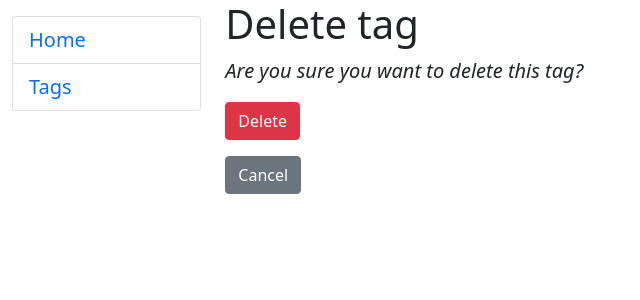
After one commit to Neyrony/Todo-list, a Django app: page /tags/1/delete in a window 1280 px wide. The commit adds this page. Shown: the top 300 px of the page, without its empty margins (0-640 px from the left). Run offline with Django 5.2, Linux system fonts and the light colour scheme; tables that the repository leaves empty hold one stand-in row (values such as "Sample post").

Commit message:
feat: add Create, Update, Delete for Tag

```diff
--- a/templates/includes/sidebar.html
+++ b/templates/includes/sidebar.html
@@ -1,4 +1,4 @@
 <ul class="list-group mt-3">
   <li class="list-group-item"><a class="no-decoration-link" href="{% url 'todo_list:index' %}">Home</a></li>
-  <li class="list-group-item"><a class="no-decoration-link" href="{% url 'todo_list:tags_list' %}">Tags</a></li>
+  <li class="list-group-item"><a class="no-decoration-link" href="{% url 'todo_list:tag_list' %}">Tags</a></li>
 </ul>
--- /dev/null
+++ b/templates/todo_list/tag_confirm_delete.html
@@ -0,0 +1,11 @@
+{% extends 'base.html' %}
+
+{% block content %}
+	<h1>Delete tag</h1>
+  <p><i>Are you sure you want to delete this tag?</i></p>
+  <form action="" method="POST">
+    {% csrf_token %}
+    <input class="btn btn-danger" type="submit" value="Delete">
+  </form>
+  <a class="btn btn-secondary mt-3" href="{% url 'todo_list:tag_list' %}">Cancel</a>
+{% endblock %}
--- a/templates/todo_list/tag_list.html
+++ b/templates/todo_list/tag_list.html
@@ -1,7 +1,7 @@
 {% extends 'base.html' %}
 
 {% block content %}
-  <h1>Tags <a class="btn btn-primary float-end mt-3" href="#">Add</a></h1>
+  <h1>Tags <a class="btn btn-primary float-end mt-3" href="{% url 'todo_list:tag_create' %}">Add</a></h1>
 	{% if tag_list %}
     	<table class="table">
         <tr>
@@ -12,8 +12,8 @@
         {% for tag in tag_list %}
           <tr>
             <td>{{ tag.name }}</td>
-            <td><a class="btn btn-secondary" href="#">Update</a></td>
-            <td><a class="btn btn-secondary" href="#">Delete</a></td>
+            <td><a class="btn btn-secondary" href="{% url 'todo_list:tag_update' tag.pk %}">Update</a></td>
+            <td><a class="btn btn-secondary" href="{% url 'todo_list:tag_delete' tag.pk %}">Delete</a></td>
           </tr>
         {% endfor %}
       </table>
--- a/todo_list/urls.py
+++ b/todo_list/urls.py
@@ -1,7 +1,7 @@
 from django.urls import path
 
 from todo_list.views import TaskListView, TagListView, TaskChangeStatusView, TaskCreateView, TaskDeleteView, \
-    TaskUpdateView
+    TaskUpdateView, TagCreateView, TagUpdateView, TagDeleteView
 
 urlpatterns = [
     path("", TaskListView.as_view(), name="index"),
@@ -9,7 +9,10 @@ urlpatterns = [
     path("tasks/<int:pk>/update", TaskUpdateView.as_view(), name="task_update"),
     path("tasks/<int:pk>/change-status", TaskChangeStatusView.as_view(), name="task_change_status"),
     path("tag/<int:pk>/delete", TaskDeleteView.as_view(), name="task_delete"),
-    path("tags/", TagListView.as_view(), name="tags_list"),
+    path("tags/", TagListView.as_view(), name="tag_list"),
+    path("tags/create", TagCreateView.as_view(), name="tag_create"),
+    path("tags/<int:pk>/update", TagUpdateView.as_view(), name="tag_update"),
+    path("tags/<int:pk>/delete", TagDeleteView.as_view(), name="tag_delete"),
 ]
 
 app_name = "todo_list"
--- a/todo_list/views.py
+++ b/todo_list/views.py
@@ -45,3 +45,20 @@ class TaskDeleteView(DeleteView):
 class TagListView(ListView):
     model = Tag
     paginate_by = 10
+
+
+class TagCreateView(CreateView):
+    model = Tag
+    fields = ("name",)
+    success_url = reverse_lazy("todo_list:tag_list")
+
+
+class TagUpdateView(UpdateView):
+    model = Tag
+    fields = ("name",)
+    success_url = reverse_lazy("todo_list:tag_list")
+
+
+class TagDeleteView(DeleteView):
+    model = Tag
+    success_url = reverse_lazy("todo_list:tag_list")
```
Also changed, not shown: templates/todo_list/tag_form.html (added, +16 -0 lines).
